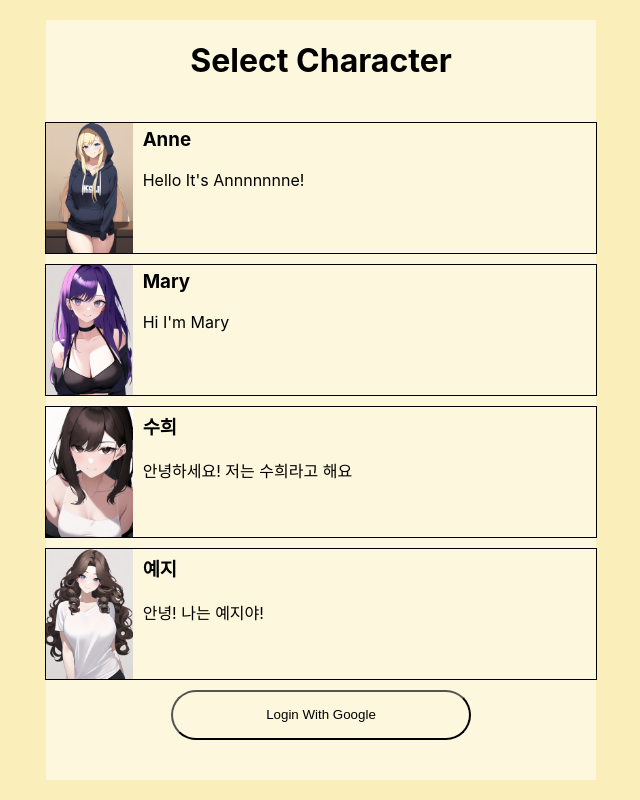
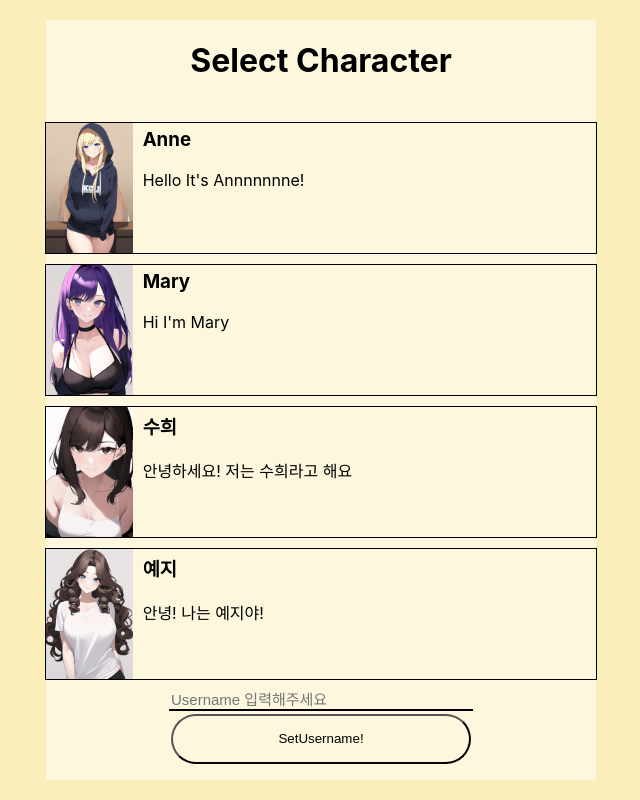
Before and after one commit to marmin-dev/ai-frontend, a React (Create React App) app: page / in a window 1280 px wide. Shown: the whole page, without its empty margins (319-959 px from the left). Built offline with nearby package versions, Linux system fonts and the light colour scheme.

Commit message:
add username and delete login system

```diff
--- a/src/page/AnnePage.js
+++ b/src/page/AnnePage.js
@@ -6,6 +6,7 @@ import backgroundImage1 from '../public/char1/char1_1.png';
 import backgroundImage2 from '../public/char1/char1-4.png';
 import backgroundImage3 from '../public/char1/char1_3.png';
 import { Link } from 'react-router-dom';
+import { useEffect } from 'react';
 
 const CharacterBox = styled.div`
   background-image: url(${(props) => props.backgroundImage});
@@ -83,7 +84,7 @@ const AnnePage = () => {
   const [backgroundImage, setBackgroundImage] = useState(backgroundImage1); // todo: import background image
   const [question, setQuestion] = useState('');
   // test data
-  const data = { author: 'author1', question: question };
+  const data = { author: `${localStorage.username}`, question: question };
   const num = 1;
   // api handler => callback function <POST>
   const apiHandle = async () => {
@@ -103,6 +104,13 @@ const AnnePage = () => {
   const handleInputChange = (event) => {
     setQuestion(event.target.value);
   };
+  useEffect(() => {
+    const username = localStorage.getItem('username');
+    if (!username) {
+      alert('유저 이름을 입력해주세요 \nplease set username');
+      window.location.href = '/';
+    }
+  }, []);
 
   // Rendering
   return (
--- a/src/page/LogPage.js
+++ b/src/page/LogPage.js
@@ -67,7 +67,7 @@ const ListBox = styled.div`
 // component
 const LogPage = () => {
   const [charMo, setCharMo] = useState('anne');
-  const [user, setuser] = useState('author1');
+  const [user, setuser] = useState(`${localStorage.username}`);
   const [contents, setContents] = useState([]);
   const navigate = useNavigate();
 
--- a/src/page/MaryPage.js
+++ b/src/page/MaryPage.js
@@ -6,6 +6,7 @@ import backgroundImage1 from '../public/char2/char1.png';
 import backgroundImage2 from '../public/char2/char2.png';
 import backgroundImage3 from '../public/char2/char3.png';
 import { Link } from 'react-router-dom';
+import { useEffect } from 'react';
 
 const CharacterBox = styled.div`
   background-image: url(${(props) => props.backgroundImage});
@@ -81,7 +82,7 @@ const MaryPage = () => {
   const [backgroundImage, setBackgroundImage] = useState(backgroundImage1); // todo: import background image
   const [question, setQuestion] = useState('');
   // test data
-  const data = { author: 'author1', question: question };
+  const data = { author: `${localStorage.username}`, question: question };
   const num = 2;
   // api handler => callback function <POST>
   const apiHandle = async () => {
@@ -101,6 +102,14 @@ const MaryPage = () => {
   const handleInputChange = (event) => {
     setQuestion(event.target.value);
   };
+
+  useEffect(() => {
+    const username = localStorage.getItem('username');
+    if (!username) {
+      alert('유저 이름을 입력해주세요 \nplease set username');
+      window.location.href = '/';
+    }
+  }, []);
 
   // Rendering
   return (
--- a/src/page/SelectPage.js
+++ b/src/page/SelectPage.js
@@ -124,12 +124,25 @@ const ImageArea = styled.div`
   }
 `;
 
-const LoginArea = styled.input`
-  display: none;
+const CharInput = styled.input`
+  border: none;
+  border-bottom: 2px solid black;
+  color: black;
+  background: none;
+  width: 100%;
+  font-size: 15px;
+  margin-bottom: 3px;
 `;
 
 const SelectPage = () => {
-  const [login, setLogin] = useState('');
+  const [username, setUsername] = useState('default');
+
+  const onInputChange = (event) => {
+    setUsername(event.target.value);
+  };
+  const localUsernameSet = () => {
+    localStorage.setItem('username', username);
+  };
 
   return (
     <ChatPage>
@@ -188,9 +201,16 @@ const SelectPage = () => {
           </SelectChar>
           {/* Login Area */}
           <div className="login_area">
-            <Link to={'http://localhost:3000/login/oauth2/code/google'}>
-              <LoginBtn>Login With Google</LoginBtn>
-            </Link>
+            <CharInput
+              placeholder="Username 입력해주세요"
+              onChange={onInputChange}
+              onKeyUp={(e) => {
+                if (e.key === 'Enter') {
+                  localUsernameSet();
+                }
+              }}
+            ></CharInput>
+            <LoginBtn onClick={localUsernameSet}>SetUsername!</LoginBtn>
           </div>
         </div>
       </SelectBox>
--- a/src/page/SuheePage.js
+++ b/src/page/SuheePage.js
@@ -6,6 +6,7 @@ import backgroundImage1 from '../public/char3/char1.png';
 import backgroundImage2 from '../public/char3/char2.png';
 import backgroundImage3 from '../public/char3/char3.png';
 import { Link } from 'react-router-dom';
+import { useEffect } from 'react';
 
 const CharacterBox = styled.div`
   background-image: url(${(props) => props.backgroundImage});
@@ -81,7 +82,7 @@ const SuheePage = () => {
   const [backgroundImage, setBackgroundImage] = useState(backgroundImage1); // todo: import background image
   const [question, setQuestion] = useState('');
   // test data
-  const data = { author: 'author1', question: question };
+  const data = { author: `${localStorage.username}`, question: question };
   const num = 3;
   // api handler => callback function <POST>
   const apiHandle = async () => {
@@ -101,6 +102,13 @@ const SuheePage = () => {
   const handleInputChange = (event) => {
     setQuestion(event.target.value);
   };
+  useEffect(() => {
+    const username = localStorage.getItem('username');
+    if (!username) {
+      alert('유저 이름을 입력해주세요 \nplease set username');
+      window.location.href = '/';
+    }
+  }, []);
 
   // Rendering
   return (
--- a/src/page/YejiPage.js
+++ b/src/page/YejiPage.js
@@ -6,6 +6,7 @@ import backgroundImage1 from '../public/char4/char1.png';
 import backgroundImage2 from '../public/char4/char2.png';
 import backgroundImage3 from '../public/char4/char3.png';
 import { Link } from 'react-router-dom';
+import { useEffect } from 'react';
 
 const CharacterBox = styled.div`
   background-image: url(${(props) => props.backgroundImage});
@@ -81,7 +82,7 @@ const YejiPage = () => {
   const [backgroundImage, setBackgroundImage] = useState(backgroundImage1); // todo: import background image
   const [question, setQuestion] = useState('');
   // test data
-  const data = { author: 'author1', question: question };
+  const data = { author: `${localStorage.username}`, question: question };
   const num = 4;
   // api handler => callback function <POST>
   const apiHandle = async () => {
@@ -102,6 +103,13 @@ const YejiPage = () => {
     setQuestion(event.target.value);
   };
 
+  useEffect(() => {
+    const username = localStorage.getItem('username');
+    if (!username) {
+      alert('유저 이름을 입력해주세요 \nplease set username');
+      window.location.href = '/';
+    }
+  }, []);
   // Rendering
   return (
     <ChatPage>
```
